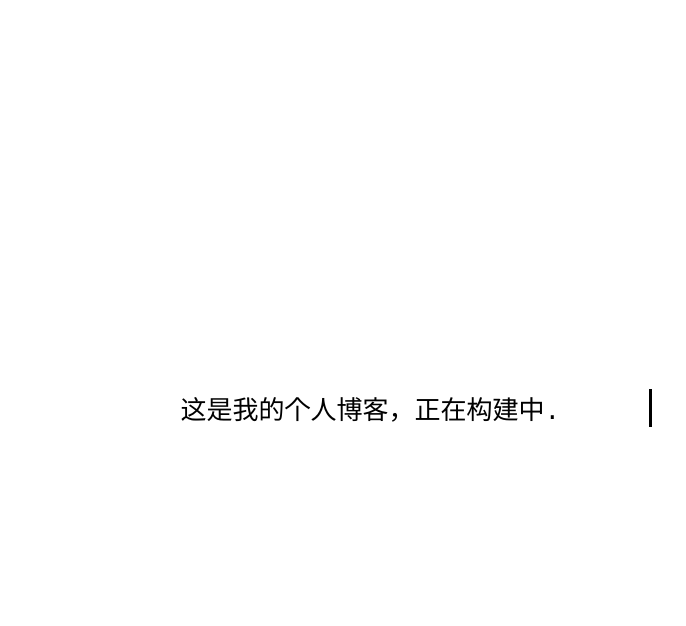
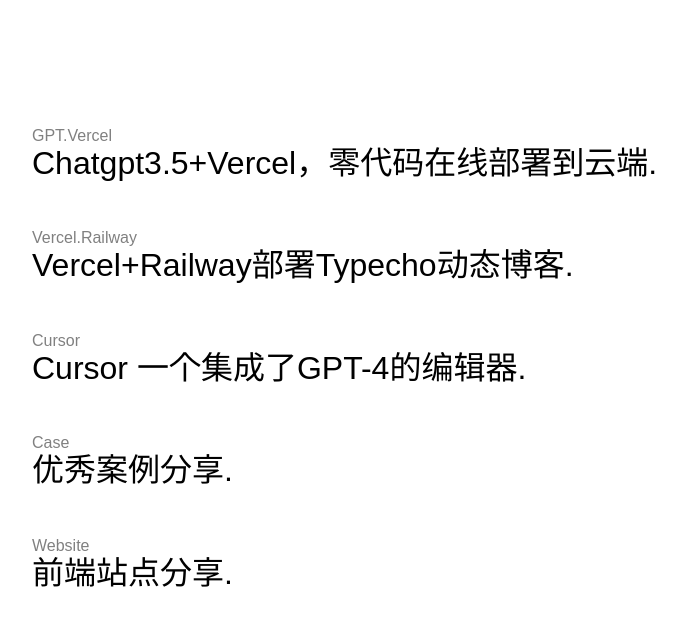
Before and after one commit to liu-ziting/Blog-23, a Vue app: page / in a window 1280 px wide. Shown: the top 626 px of the page, without its empty margins (224-910 px from the left). Built offline with nearby package versions, Linux system fonts and the light colour scheme; a web font is replaced by a local one.

Commit message:
更新列表

```diff
--- a/package.json
+++ b/package.json
@@ -1,5 +1,5 @@
 {
-  "name": "blog",
+  "name": "liuziting-blog-23",
   "version": "0.1.0",
   "private": true,
   "scripts": {
@@ -9,6 +9,7 @@
   },
   "dependencies": {
     "core-js": "^3.8.3",
+    "sass": "^1.69.3",
     "vue": "^2.6.14"
   },
   "devDependencies": {
@@ -19,6 +20,7 @@
     "@vue/cli-service": "~5.0.0",
     "eslint": "^7.32.0",
     "eslint-plugin-vue": "^8.0.3",
+    "sass-loader": "^13.3.2",
     "vue-template-compiler": "^2.6.14"
   },
   "eslintConfig": {
--- a/public/index.html
+++ b/public/index.html
@@ -1,17 +1,28 @@
 <!DOCTYPE html>
 <html lang="">
+
 <head>
   <meta charset="utf-8">
   <meta http-equiv="X-UA-Compatible" content="IE=edge">
   <meta name="viewport" content="width=device-width,initial-scale=1.0">
   <link rel="icon" href="<%= BASE_URL %>favicon.ico">
-    <title><%= htmlWebpackPlugin.options.title %></title>
+  <title>
+    <%= htmlWebpackPlugin.options.title %>
+  </title>
+  <style>
+    body {
+      margin: 0;
+    }
+  </style>
 </head>
+
 <body>
   <noscript>
-      <strong>We're sorry but <%= htmlWebpackPlugin.options.title %> doesn't work properly without JavaScript enabled. Please enable it to continue.</strong>
+    <strong>We're sorry but <%= htmlWebpackPlugin.options.title %> doesn't work properly without JavaScript enabled.
+        Please enable it to continue.</strong>
   </noscript>
   <div id="app"></div>
   <!-- built files will be auto injected -->
 </body>
+
 </html>
--- a/src/App.vue
+++ b/src/App.vue
@@ -1,7 +1,12 @@
 <template>
     <div id="app">
-        <div class="wrapper">
-            <div class="typing-demo">这是我的个人博客，正在构建中.</div>
+        <div class="wrap">
+            <div class="box" v-for="(item, index) in list" :key="index">
+                <h2>{{ item.tag }}</h2>
+                <p>
+                    <a :href="item.src" target="_blank" :class="item.class">{{ item.title }}</a>
+                </p>
+            </div>
         </div>
     </div>
 </template>
@@ -9,37 +14,93 @@
 <script>
 export default {
     name: 'App',
-    components: {}
+    components: {},
+    data() {
+        return {
+            list: [
+                {
+                    title: 'Chatgpt3.5+Vercel，零代码在线部署到云端.',
+                    tag: 'GPT.Vercel',
+                    src: 'https://paragraph.xyz/@lzt/preview/9RCkzzDpDakfx6Qof3Qd',
+                    class: 'underlined underlined--thin'
+                },
+                {
+                    title: 'Vercel+Railway部署Typecho动态博客.',
+                    tag: 'Vercel.Railway',
+                    src: 'https://paragraph.xyz/@lzt/preview/z2wfOEx5417LB22TOxy4',
+                    class: 'underlined underlined--thick'
+                },
+                {
+                    title: 'Cursor 一个集成了GPT-4的编辑器.',
+                    tag: 'Cursor',
+                    src: 'https://paragraph.xyz/@lzt/preview/1LlkQGo7MJ8nOyUx9JVV',
+                    class: 'underlined underlined--offset'
+                },
+                {
+                    title: '优秀案例分享.',
+                    tag: 'Case',
+                    src: 'https://gamma.app/public/-u01r2v0m32l9t21',
+                    class: 'underlined underlined--gradient'
+                },
+                {
+                    title: '前端站点分享.',
+                    tag: 'Website',
+                    src: 'https://gamma.app/docs/-8sse4vampaeyogm',
+                    class: 'underlined underlined--reverse'
+                }
+            ]
+        }
+    }
 }
 </script>
 
-<style>
-.wrapper {
-    height: 100vh;
-    /*This part is important for centering*/
-    display: grid;
-    place-items: center;
-}
+<style lang="scss" scoped>
+.wrap {
+    padding: 10% 20%;
+    .box {
+        margin-top: 3rem;
+    }
+    .box:first-child {
+        margin: 0;
+    }
+    h2 {
+        color: grey;
+    }
 
-.typing-demo {
-    width: 30ch;
-    animation: typing 2s steps(22), blink 0.5s step-end infinite alternate;
-    white-space: nowrap;
-    overflow: hidden;
-    border-right: 3px solid;
-    font-family: monospace;
-    font-size: 2em;
-}
-
-@keyframes typing {
-    from {
-        width: 0;
-    }
-}
-
-@keyframes blink {
-    50% {
-        border-color: transparent;
+    .underlined {
+        color: black;
+        flex: 1;
+        font-size: 2em;
+        line-height: 1.2;
+        text-decoration: none;
+        background-image: linear-gradient(to right, yellow 0, yellow 100%);
+        background-position: 0 1.2em;
+        background-size: 0 100%;
+        background-repeat: no-repeat;
+        transition: background 0.5s;
+        &:hover {
+            background-size: 100% 100%;
+        }
+        &--thin {
+            background-image: linear-gradient(to right, black 0, black 100%);
+        }
+        &--thick {
+            background-position: 0 -0.3em;
+        }
+        &--offset {
+            background-position: 0 0.2em;
+            //didn't find another solution than mask the underline shape by a box shadow with the same color than the bg
+            box-shadow: inset 0 -0.5em 0 0 white;
+        }
+        &--gradient {
+            background-position: 0 -0.1em;
+            background-image: linear-gradient(to right, yellow 0, lightgreen 100%);
+        }
+        &--reverse {
+            background-position: 100% -0.1em;
+            transition: background 1s; //yep, that's a long link
+            background-image: linear-gradient(to right, yellow 0, yellow 100%);
+        }
     }
 }
 </style>
--- a/src/main.js
+++ b/src/main.js
@@ -1,6 +1,7 @@
 import Vue from 'vue'
 import App from './App.vue'
-
+import '../styles/main.css'
+import '../styles/fonts.css'
 Vue.config.productionTip = false
 
 new Vue({
--- /dev/null
+++ b/styles/fonts.css
@@ -0,0 +1,62 @@
+/* cyrillic-ext */
+@font-face {
+    font-family: 'Source Code Pro';
+    font-style: normal;
+    font-weight: 300;
+    src: url(https://fonts.gstatic.com/s/sourcecodepro/v23/HI_diYsKILxRpg3hIP6sJ7fM7PqPMcMnZFqUwX28DJKQtMRrTEUc.woff2) format('woff2');
+    unicode-range: U+0460-052F, U+1C80-1C88, U+20B4, U+2DE0-2DFF, U+A640-A69F, U+FE2E-FE2F;
+}
+
+/* cyrillic */
+@font-face {
+    font-family: 'Source Code Pro';
+    font-style: normal;
+    font-weight: 300;
+    src: url(https://fonts.gstatic.com/s/sourcecodepro/v23/HI_diYsKILxRpg3hIP6sJ7fM7PqPMcMnZFqUwX28DJKQtM1rTEUc.woff2) format('woff2');
+    unicode-range: U+0301, U+0400-045F, U+0490-0491, U+04B0-04B1, U+2116;
+}
+
+/* greek-ext */
+@font-face {
+    font-family: 'Source Code Pro';
+    font-style: normal;
+    font-weight: 300;
+    src: url(https://fonts.gstatic.com/s/sourcecodepro/v23/HI_diYsKILxRpg3hIP6sJ7fM7PqPMcMnZFqUwX28DJKQtMVrTEUc.woff2) format('woff2');
+    unicode-range: U+1F00-1FFF;
+}
+
+/* greek */
+@font-face {
+    font-family: 'Source Code Pro';
+    font-style: normal;
+    font-weight: 300;
+    src: url(https://fonts.gstatic.com/s/sourcecodepro/v23/HI_diYsKILxRpg3hIP6sJ7fM7PqPMcMnZFqUwX28DJKQtMprTEUc.woff2) format('woff2');
+    unicode-range: U+0370-03FF;
+}
+
+/* vietnamese */
+@font-face {
+    font-family: 'Source Code Pro';
+    font-style: normal;
+    font-weight: 300;
+    src: url(https://fonts.gstatic.com/s/sourcecodepro/v23/HI_diYsKILxRpg3hIP6sJ7fM7PqPMcMnZFqUwX28DJKQtMZrTEUc.woff2) format('woff2');
+    unicode-range: U+0102-0103, U+0110-0111, U+0128-0129, U+0168-0169, U+01A0-01A1, U+01AF-01B0, U+0300-0301, U+0303-0304, U+0308-0309, U+0323, U+0329, U+1EA0-1EF9, U+20AB;
+}
+
+/* latin-ext */
+@font-face {
+    font-family: 'Source Code Pro';
+    font-style: normal;
+    font-weight: 300;
+    src: url(https://fonts.gstatic.com/s/sourcecodepro/v23/HI_diYsKILxRpg3hIP6sJ7fM7PqPMcMnZFqUwX28DJKQtMdrTEUc.woff2) format('woff2');
+    unicode-range: U+0100-02AF, U+0304, U+0308, U+0329, U+1E00-1E9F, U+1EF2-1EFF, U+2020, U+20A0-20AB, U+20AD-20CF, U+2113, U+2C60-2C7F, U+A720-A7FF;
+}
+
+/* latin */
+@font-face {
+    font-family: 'Source Code Pro';
+    font-style: normal;
+    font-weight: 300;
+    src: url(https://fonts.gstatic.com/s/sourcecodepro/v23/HI_diYsKILxRpg3hIP6sJ7fM7PqPMcMnZFqUwX28DJKQtMlrTA.woff2) format('woff2');
+    unicode-range: U+0000-00FF, U+0131, U+0152-0153, U+02BB-02BC, U+02C6, U+02DA, U+02DC, U+0304, U+0308, U+0329, U+2000-206F, U+2074, U+20AC, U+2122, U+2191, U+2193, U+2212, U+2215, U+FEFF, U+FFFD;
+}
--- /dev/null
+++ b/styles/main.css
@@ -0,0 +1,140 @@
+html,
+body,
+div,
+span,
+applet,
+object,
+iframe,
+h1,
+h2,
+h3,
+h4,
+h5,
+h6,
+p,
+blockquote,
+pre,
+a,
+abbr,
+acronym,
+address,
+big,
+cite,
+code,
+del,
+dfn,
+em,
+img,
+ins,
+kbd,
+q,
+s,
+samp,
+small,
+strike,
+strong,
+sub,
+sup,
+tt,
+var,
+b,
+u,
+i,
+center,
+dl,
+dt,
+dd,
+ol,
+ul,
+li,
+fieldset,
+form,
+label,
+legend,
+table,
+caption,
+tbody,
+tfoot,
+thead,
+tr,
+th,
+td,
+article,
+aside,
+canvas,
+details,
+embed,
+figure,
+figcaption,
+footer,
+header,
+hgroup,
+menu,
+nav,
+output,
+ruby,
+section,
+summary,
+time,
+mark,
+audio,
+video {
+    margin: 0;
+    padding: 0;
+    border: 0;
+    font-size: 100%;
+    font: inherit;
+    vertical-align: baseline
+}
+
+article,
+aside,
+details,
+figcaption,
+figure,
+footer,
+header,
+hgroup,
+menu,
+nav,
+section {
+    display: block
+}
+
+body {
+    line-height: 1
+}
+
+ol,
+ul {
+    list-style: none
+}
+
+blockquote,
+q {
+    quotes: none
+}
+
+blockquote:before,
+blockquote:after,
+q:before,
+q:after {
+    content: '';
+    content: none
+}
+
+table {
+    border-collapse: collapse;
+    border-spacing: 0
+}
+
+body {
+    font-family: "Source Code Pro", sans-serif;
+}
+
+/* 自定义滚动条 */
+::-webkit-scrollbar {
+    width: 8px;
+    height: 8px;
+    cursor: pointer;
+}
```
Also changed, not shown: src/assets/logo.png. Lines whose indentation alone changed are shown as unchanged.
